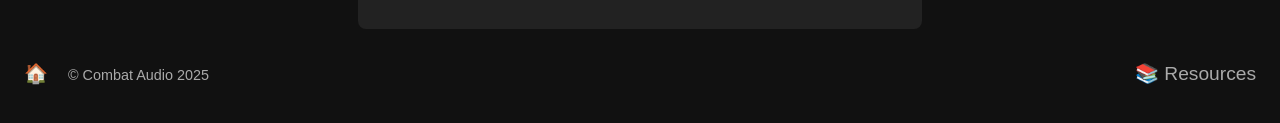
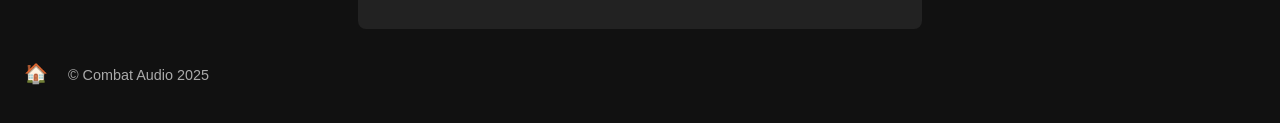
Before and after one commit to CombatAudio/CombatAudioWebsiteTest, an Astro site: page /contact in a window 1280 px wide. Shown: the part 699-822 px from the top of the page. Built offline with nearby package versions, Linux system fonts and the light colour scheme; Astro itself is replaced by a stand-in of ours.

Commit message:
contact page resources button addressed

```diff
--- a/src/pages/contact.astro
+++ b/src/pages/contact.astro
@@ -161,11 +161,7 @@ const title = "Contact";
     <a href="/" aria-label="Home" style="color: #aaa; text-decoration: none; font-size: 1.2rem; margin-right: 1rem;">🏠</a>
     © Combat Audio 2025
   </div>
-  <div class="footer-right">
-    <a href="/resources" aria-label="Resources" style="color: #aaa; text-decoration: none; font-size: 1.2rem;">
-      📚 Resources
-    </a>
-  </div>
+
 </footer>
 
     </div>
```
